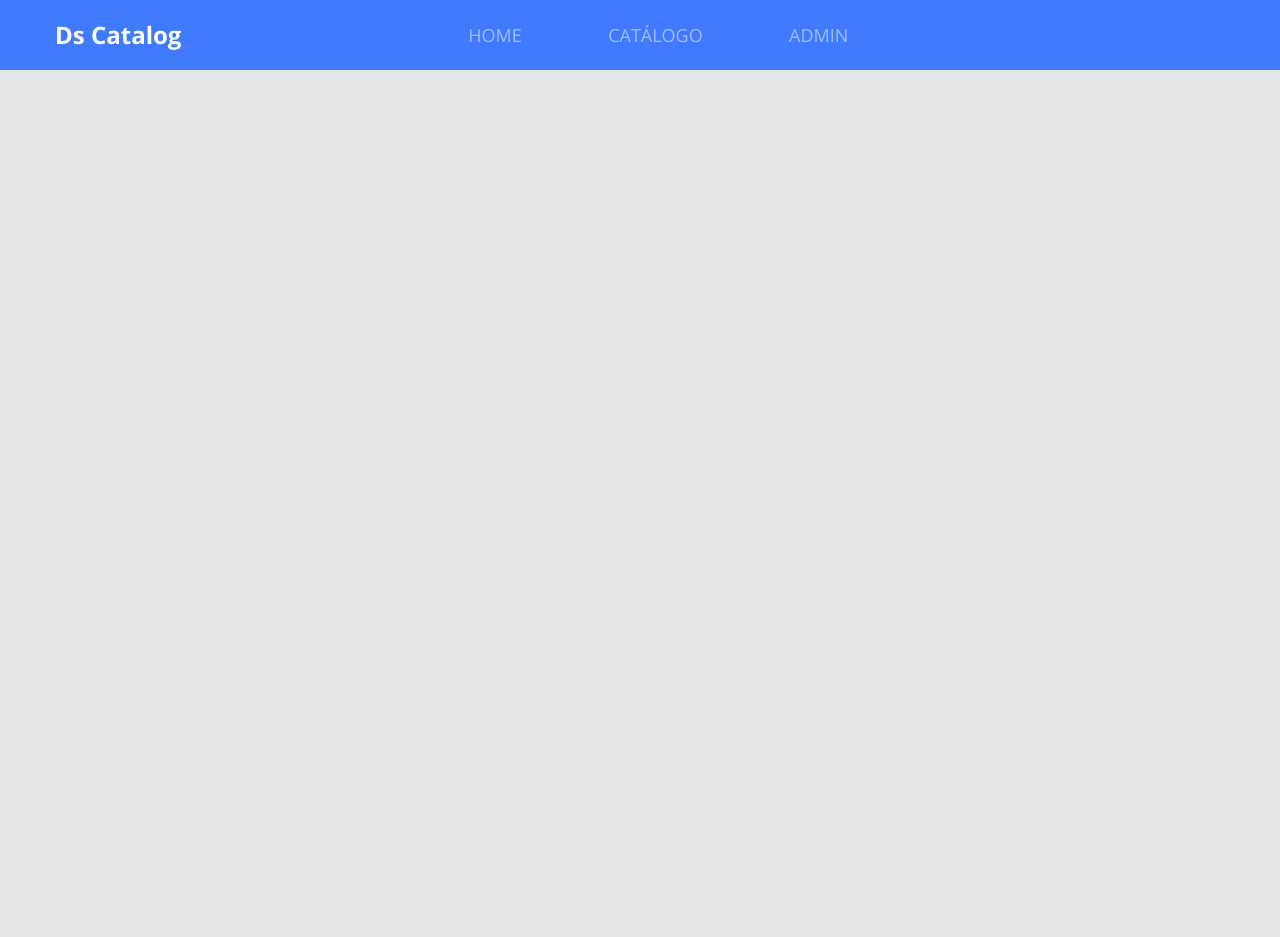
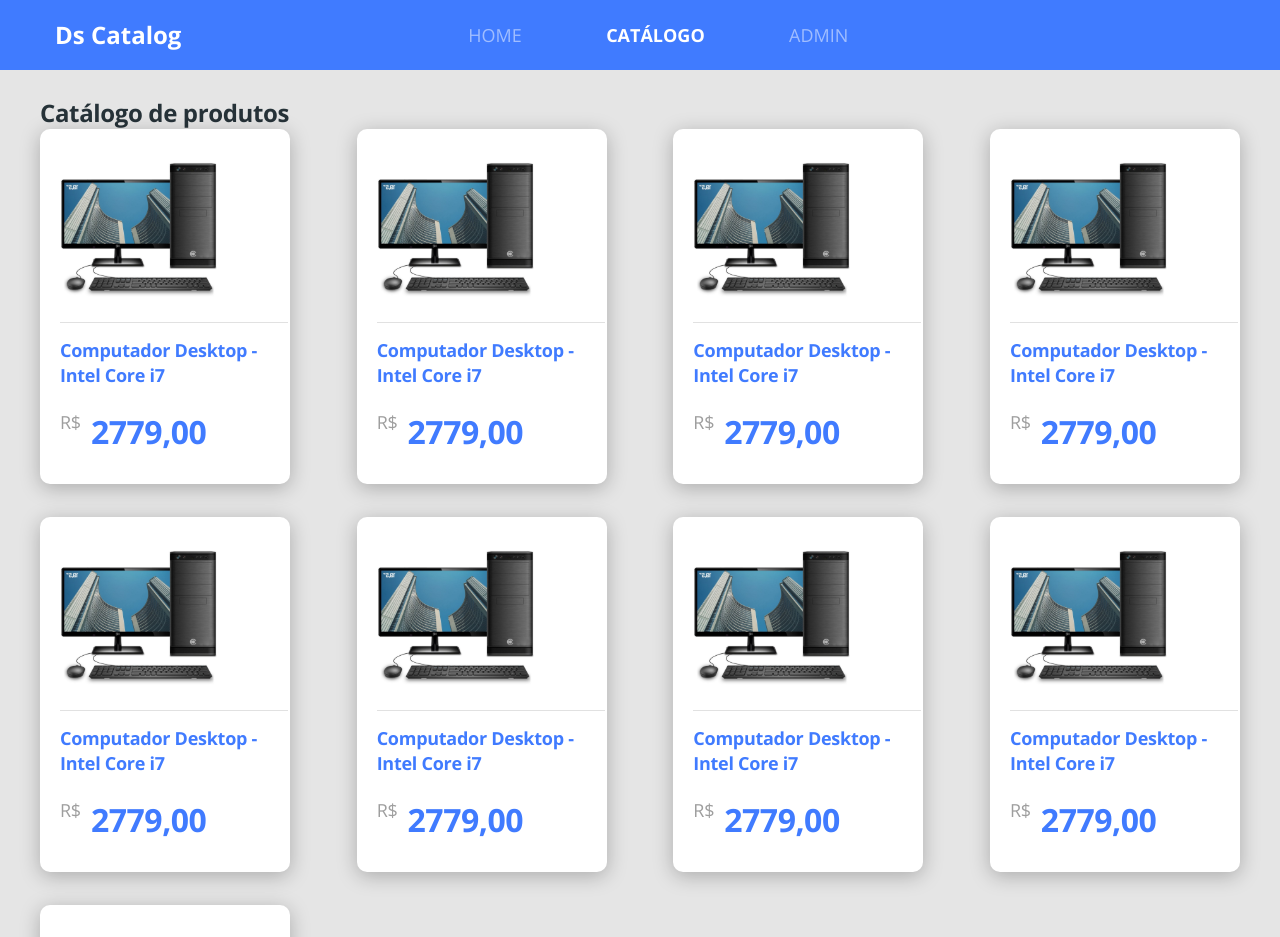
Before and after one commit to isacfarias/dscatalog-bootcamp-devsuperior, a React (Create React App) app in the folder front-web/: page /products in a window 1280 px wide. Shown: the top 937 px of the page. Before the commit the page ends 800 px from the top, so only its background shows below. Built offline with nearby package versions, Linux system fonts and the light colour scheme.

Commit message:
pagina de detalhe do produto

```diff
--- a/front-web/src/Routes.tsx
+++ b/front-web/src/Routes.tsx
@@ -2,6 +2,7 @@
 import Navbar from './core/components/Navbar';
 import Admin from './pages/Admin';
 import Catalog from './pages/Catalog';
+import ProductDetails from './pages/Catalog/components/ProductDetails';
 import Home from './pages/Home';
 
 const Routes = () => (
@@ -13,8 +14,12 @@
                 <Home />
             </Route>
 
-            <Route path="/catalog">
+            <Route path="/products" exact>
                 <Catalog />
+            </Route>
+
+            <Route path="/products/:productId">
+                <ProductDetails />
             </Route>
 
             <Route path="/admin">
--- a/front-web/src/core/components/Buttonicon/styles.scss
+++ b/front-web/src/core/components/Buttonicon/styles.scss
@@ -4,7 +4,6 @@
     background: #407bff;
     border-radius: 10px 0 0 10px;
     text-transform: uppercase;
-
 }
 
 .btn-icon-content {
@@ -14,4 +13,25 @@
     display: flex;
     align-items: center;
     justify-content: center;
+    color: #fff;
 }
+
+.product-datails-goback {
+    display: flex;
+    align-items: center;
+
+}
+
+.icon-goback {
+    color: #407BFF;
+    transform: rotate(-180deg);
+    margin-right: 30px;
+ }
+
+ .text-goback {
+     font-size: 24px;
+     line-height: 33px;
+     letter-spacing: -0.015em;
+     color: #263238;
+     text-transform: uppercase;
+ }
--- a/front-web/src/core/components/Navbar/index.tsx
+++ b/front-web/src/core/components/Navbar/index.tsx
@@ -21,7 +21,7 @@
                 </li>
 
                 <li>
-                    <NavLink to="/catalog" activeClassName="active">CATÁLOGO</NavLink>
+                    <NavLink to="/products" activeClassName="active">CATÁLOGO</NavLink>
                 </li>
 
                 <li>
--- /dev/null
+++ b/front-web/src/pages/Catalog/components/ProductDetails/index.tsx
@@ -0,0 +1,28 @@
+import React from 'react';
+import { useParams } from 'react-router';
+import { Link } from 'react-router-dom';
+import { ReactComponent as ArrowIcon } from '../../../../core/assets/images/arrow.svg';
+import './styles.scss';
+
+
+type ParamsType = {
+    productId: string;
+}
+
+const ProductDetails = () =>  {
+
+    const { productId } = useParams<ParamsType>();
+
+    return (
+        <div className="product-details-container">
+            <div className="card-base border-radios-20 product-datails">
+                <Link to="/produts" className="product-datails-goback">
+                    <ArrowIcon className="icon-goback" />
+                    <h1 className="text-goback">Voltar</h1>
+                </Link>
+            </div>
+        </div>
+    );
+};
+
+export default ProductDetails;
--- /dev/null
+++ b/front-web/src/pages/Catalog/components/ProductDetails/styles.scss
@@ -0,0 +1,9 @@
+.product-details-container {
+    margin-top: 40px;
+    padding-left: 40px;
+    padding-right: 40px;
+}
+
+.product-datails {
+    padding: 50px 60px 90px 60px;
+}
--- a/front-web/src/pages/Catalog/index.tsx
+++ b/front-web/src/pages/Catalog/index.tsx
@@ -1,4 +1,5 @@
 import React from 'react';
+import { Link } from 'react-router-dom';
 import ProductCard from './components/ProductCard';
 import './styles.scss';
 
@@ -9,15 +10,17 @@
         </h1>
 
         <div className="catalog-products">
-            <ProductCard />
-            <ProductCard />
-            <ProductCard />
-            <ProductCard />
-            <ProductCard />
-            <ProductCard />
-            <ProductCard />
-            <ProductCard />
-            <ProductCard />
+
+        <Link to="/products/1" ><ProductCard /></Link>
+        <Link to="/products/2"><ProductCard /></Link>
+        <Link to="/products/3"><ProductCard /></Link>
+        <Link to="/products/4"><ProductCard /></Link>
+        <Link to="/products/5"><ProductCard /></Link>
+        <Link to="/products/6"><ProductCard /></Link>
+        <Link to="/products/7"><ProductCard /></Link>
+        <Link to="/products/8"><ProductCard /></Link>
+        <Link to="/products/9"><ProductCard /></Link>
+
         </div>
 
     </div>
--- a/front-web/src/pages/Home/index.tsx
+++ b/front-web/src/pages/Home/index.tsx
@@ -20,7 +20,7 @@
                     produtos disponíveis no mercado.
                 </p>
 
-                <Link to="/catalog">
+                <Link to="/products">
                     <ButtonIcon text="Inicie agora sua busca" />
                 </Link>
 
```
Also changed, not shown: front-web/src/core/assets/images/arrow.svg.
